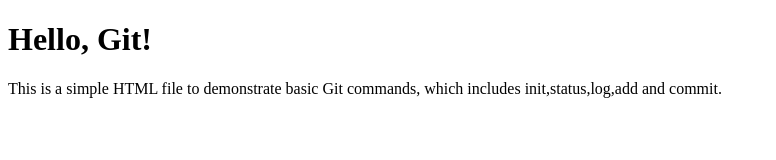
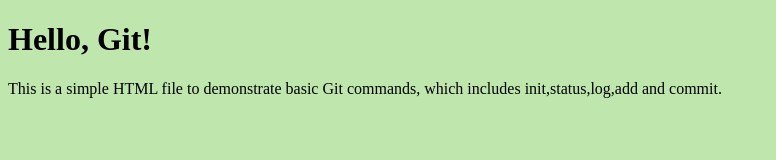
Before and after one commit to ravinderuhc/gitdemo, a plain HTML site: page index.html in a window 1280 px wide. Shown: the whole page, without its empty margins (0-776 px from the left). Drawn offline with Linux system fonts and the light colour scheme.

Commit message:
background color changed

```diff
--- a/index.html
+++ b/index.html
@@ -4,6 +4,11 @@
 <meta charset="UTF-8">
 <meta name="viewport" content="width=device-width, initial-scale=1.0">
 <title>My First Git HTML File</title>
+<style>
+    body {
+      background-color: rgb(191, 230, 173); /* You can change 'lightblue' to any color you like */
+    }
+  </style>
 </head>
 <body>
 <h1>Hello, Git!</h1>
```
